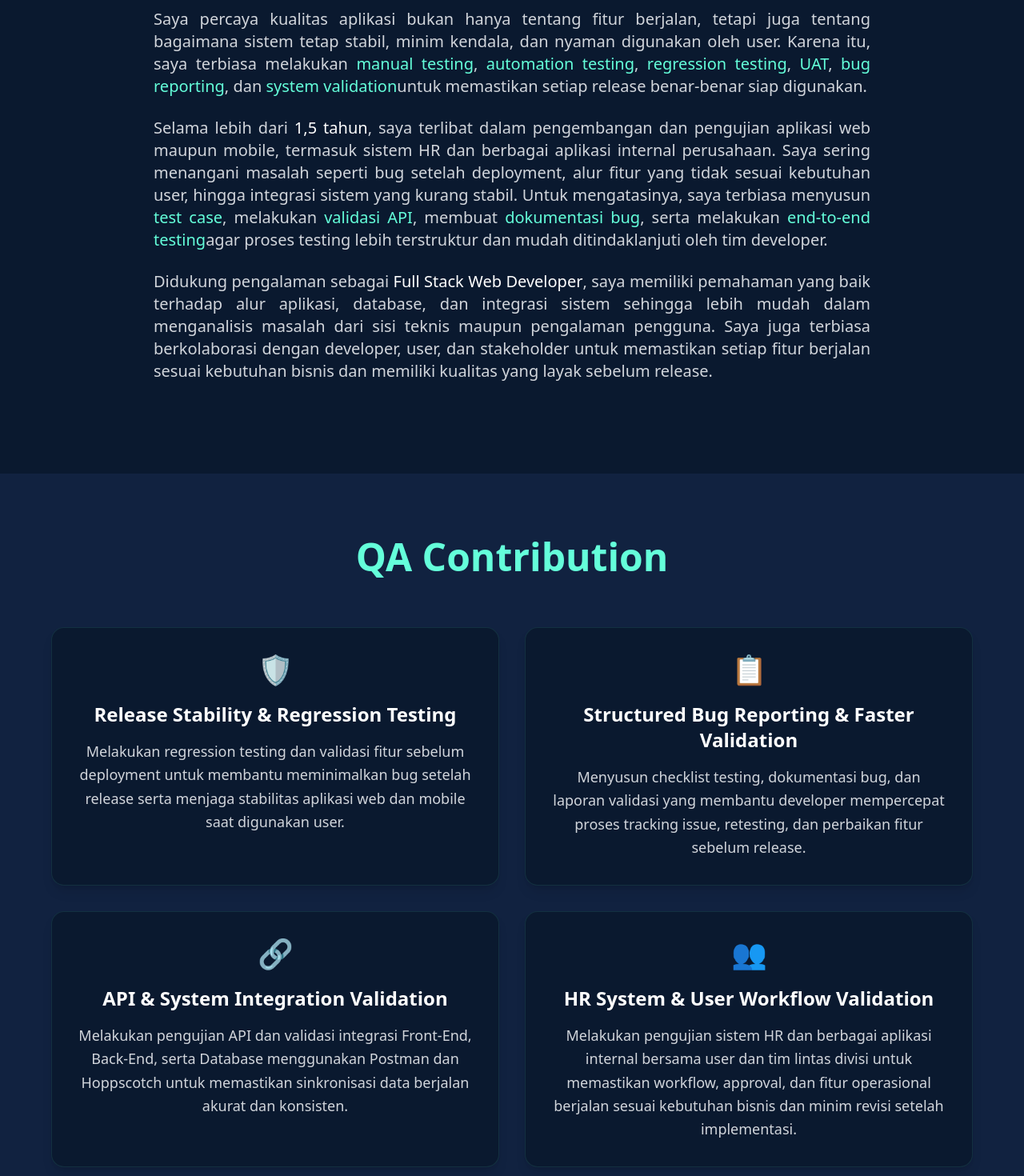
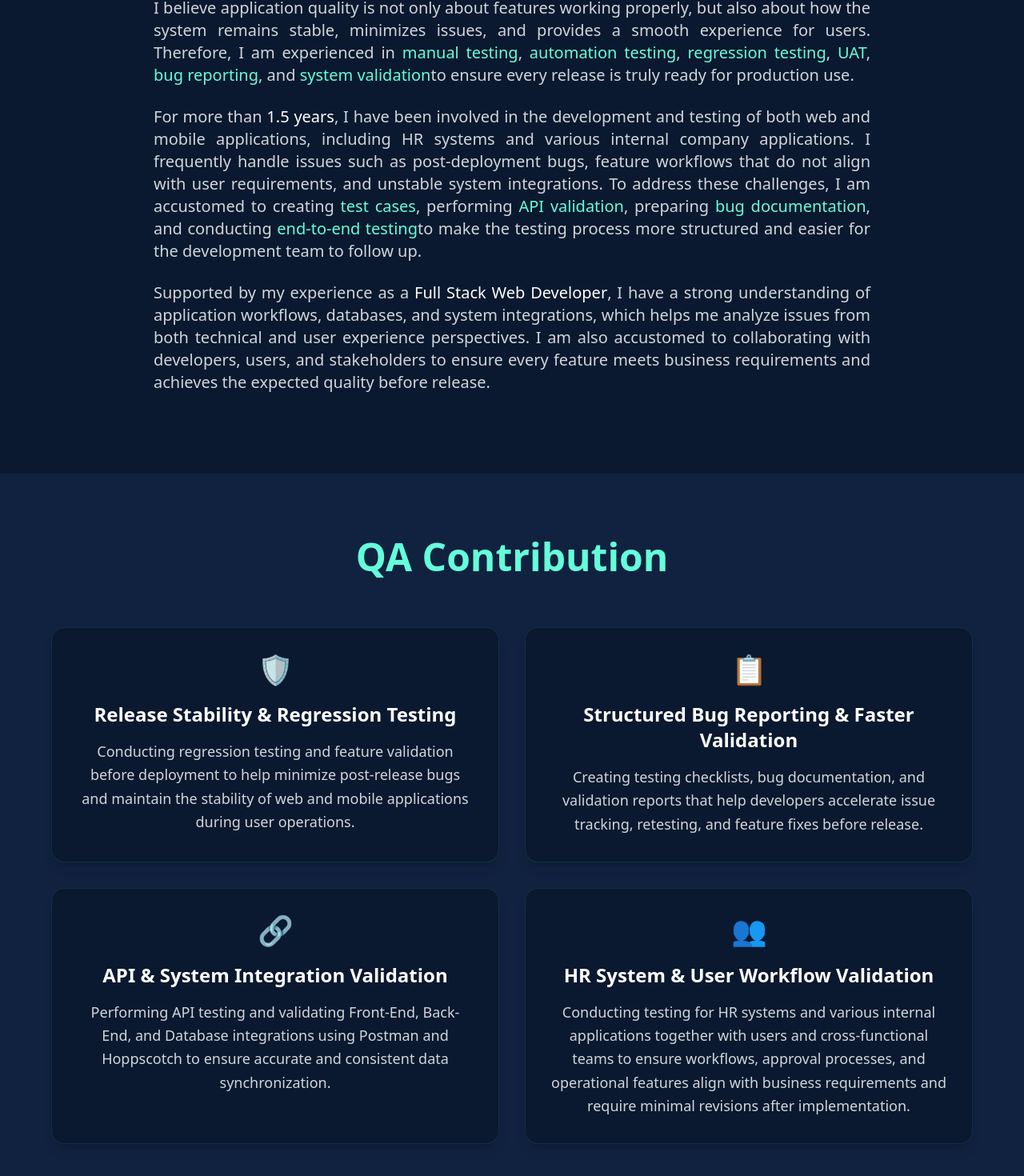
Before and after one commit to kowells/my-profile, a React (Create React App) app: page / in a window 1280 px wide. Shown: the part 1008-2478 px from the top of the page at 80% size. Built offline with nearby package versions, Linux system fonts and the light colour scheme.

Commit message:
update about me

```diff
--- a/src/pages/Home.jsx
+++ b/src/pages/Home.jsx
@@ -166,7 +166,7 @@ export default function Home() {
 
                     <div className="flex flex-col sm:flex-row justify-center md:justify-start gap-4">
                         <a
-                            href="https://drive.google.com/file/d/1FTqhNPuSkpKznQiH_oM4lUMoiC7e1_p7/view"
+                            href="https://drive.google.com/file/d/1UWC_EFGSnY5drsqe_6shjRuSlS-yy2Sy/view?usp=sharing/view"
                             target="_blank"
                             rel="noopener noreferrer"
                             className="bg-[#64ffda] text-[#0a192f] py-2.5 px-8 rounded-md text-base font-medium hover:bg-transparent hover:text-[#64ffda] border border-[#64ffda] transition-all duration-300"
@@ -210,10 +210,10 @@ export default function Home() {
             >
                 <div className="max-w-4xl mx-auto">
                     <h2 className="text-[#64ffda] text-3xl sm:text-4xl md:text-5xl font-bold mb-10 text-center relative">
-                        Tentang Saya
+                        About Me
                         <span className="block w-20 h-[3px] bg-[#64ffda] mx-auto mt-3 rounded"></span>
                     </h2>
-                    <p className="text-gray-300 text-lg md:text-xl leading-relaxed text-justify">
+                    {/* <p className="text-gray-300 text-lg md:text-xl leading-relaxed text-justify">
                         Saya percaya kualitas aplikasi bukan hanya tentang fitur berjalan,
                         tetapi juga tentang bagaimana sistem tetap stabil, minim kendala,
                         dan nyaman digunakan oleh user. Karena itu, saya terbiasa melakukan
@@ -241,7 +241,7 @@ export default function Home() {
                         membuat
                         <span className="text-[#64ffda]"> dokumentasi bug</span>,
                         serta melakukan
-                        <span className="text-[#64ffda]"> end-to-end testing</span>
+                        <span className="text-[#64ffda]"> end-to-end testing </span>
                         agar proses testing lebih terstruktur dan mudah ditindaklanjuti oleh tim developer.
                     </p>
 
@@ -255,6 +255,49 @@ export default function Home() {
                         user, dan stakeholder untuk memastikan setiap fitur
                         berjalan sesuai kebutuhan bisnis dan memiliki kualitas
                         yang layak sebelum release.
+                    </p> */}
+
+                    <p className="text-gray-300 text-lg md:text-xl leading-relaxed text-justify">
+                        I believe application quality is not only about features working properly,
+                        but also about how the system remains stable, minimizes issues,
+                        and provides a smooth experience for users. Therefore, I am experienced in
+                        <span className="text-[#64ffda]"> manual testing</span>,
+                        <span className="text-[#64ffda]"> automation testing</span>,
+                        <span className="text-[#64ffda]"> regression testing</span>,
+                        <span className="text-[#64ffda]"> UAT</span>,
+                        <span className="text-[#64ffda]"> bug reporting</span>, and
+                        <span className="text-[#64ffda]"> system validation</span>
+                        to ensure every release is truly ready for production use.
+                    </p>
+
+                    <p className="text-gray-300 text-lg md:text-xl leading-relaxed text-justify mt-6">
+                        For more than
+                        <span className="text-white font-medium"> 1.5 years</span>,
+                        I have been involved in the development and testing of both web and mobile applications,
+                        including HR systems and various internal company applications.
+                        I frequently handle issues such as post-deployment bugs,
+                        feature workflows that do not align with user requirements,
+                        and unstable system integrations.
+                        To address these challenges, I am accustomed to creating
+                        <span className="text-[#64ffda]"> test cases</span>,
+                        performing
+                        <span className="text-[#64ffda]"> API validation</span>,
+                        preparing
+                        <span className="text-[#64ffda]"> bug documentation</span>, and conducting
+                        <span className="text-[#64ffda]"> end-to-end testing</span>
+                        to make the testing process more structured and easier for the development team to follow up.
+                    </p>
+
+                    <p className="text-gray-300 text-lg md:text-xl leading-relaxed text-justify mt-6">
+                        Supported by my experience as a
+                        <span className="text-white font-medium"> Full Stack Web Developer</span>,
+                        I have a strong understanding of application workflows,
+                        databases, and system integrations, which helps me analyze issues
+                        from both technical and user experience perspectives.
+                        I am also accustomed to collaborating with developers,
+                        users, and stakeholders to ensure every feature
+                        meets business requirements and achieves the expected quality
+                        before release.
                     </p>
 
                 </div>
@@ -272,6 +315,7 @@ export default function Home() {
                     </h2>
 
                     {/* GRID */}
+
                     <div className="grid md:grid-cols-2 gap-8">
 
                         {/* CARD 1 */}
@@ -289,9 +333,9 @@ export default function Home() {
                             </h3>
 
                             <p className="text-gray-300 leading-relaxed text-lg">
-                                Melakukan regression testing dan validasi fitur sebelum deployment
-                                untuk membantu meminimalkan bug setelah release serta menjaga
-                                stabilitas aplikasi web dan mobile saat digunakan user.
+                                Conducting regression testing and feature validation before deployment
+                                to help minimize post-release bugs and maintain the stability
+                                of web and mobile applications during user operations.
                             </p>
                         </motion.div>
 
@@ -310,9 +354,9 @@ export default function Home() {
                             </h3>
 
                             <p className="text-gray-300 leading-relaxed text-lg">
-                                Menyusun checklist testing, dokumentasi bug, dan laporan validasi
-                                yang membantu developer mempercepat proses tracking issue,
-                                retesting, dan perbaikan fitur sebelum release.
+                                Creating testing checklists, bug documentation, and validation reports
+                                that help developers accelerate issue tracking,
+                                retesting, and feature fixes before release.
                             </p>
                         </motion.div>
 
@@ -331,9 +375,9 @@ export default function Home() {
                             </h3>
 
                             <p className="text-gray-300 leading-relaxed text-lg">
-                                Melakukan pengujian API dan validasi integrasi Front-End,
-                                Back-End, serta Database menggunakan Postman dan Hoppscotch
-                                untuk memastikan sinkronisasi data berjalan akurat dan konsisten.
+                                Performing API testing and validating Front-End,
+                                Back-End, and Database integrations using Postman and Hoppscotch
+                                to ensure accurate and consistent data synchronization.
                             </p>
                         </motion.div>
 
@@ -352,14 +396,17 @@ export default function Home() {
                             </h3>
 
                             <p className="text-gray-300 leading-relaxed text-lg">
-                                Melakukan pengujian sistem HR dan berbagai aplikasi internal
-                                bersama user dan tim lintas divisi untuk memastikan workflow,
-                                approval, dan fitur operasional berjalan sesuai kebutuhan bisnis
-                                dan minim revisi setelah implementasi.
+                                Conducting testing for HR systems and various internal applications
+                                together with users and cross-functional teams to ensure workflows,
+                                approval processes, and operational features align with business requirements
+                                and require minimal revisions after implementation.
                             </p>
                         </motion.div>
 
                     </div>
+
+
+
                 </div>
             </section>
 
```
